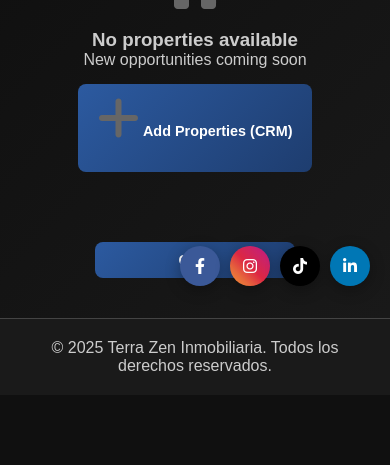
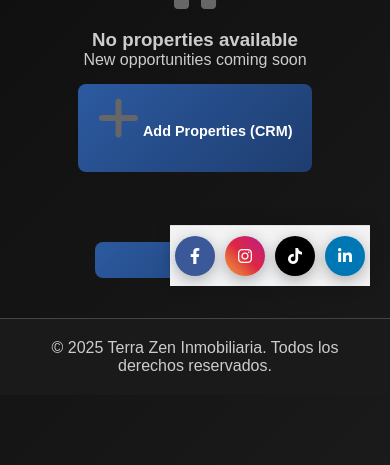
Before and after one commit to donpeperabe/CRM-landing-demo, a Flask app: page /propiedades in a window 390 px wide. Shown: the part 538-1003 px from the top of the page. Before the commit the page ends 909 px from the top, so only its background shows below. Run offline with Flask 3, Linux system fonts and the light colour scheme; data that the repository does not hold is empty.

Commit message:
Update style.css

```diff
--- a/static/style.css
+++ b/static/style.css
@@ -176,6 +176,104 @@ header, footer {
 .social-bar .social-btn.tt { background-color: #000000; }
 .social-bar .social-btn.ig {
     background: linear-gradient(45deg, #f09433, #e6683c, #dc2743, #cc2366, #bc1888);
+}
+/* BARRA DE REDES SOCIALES RESPONSIVE */
+.social-bar {
+    position: fixed;
+    right: 0;
+    top: 50%;
+    transform: translateY(-50%);
+    z-index: 1000;
+    display: flex;
+    flex-direction: column;
+    gap: 10px;
+    padding: 15px 8px;
+    background: rgba(255, 255, 255, 0.9);
+    backdrop-filter: blur(10px);
+    border-radius: 25px 0 0 25px;
+    box-shadow: -2px 0 15px rgba(0, 0, 0, 0.1);
+    margin-right: 0;
+    transition: all 0.3s ease;
+}
+
+.social-btn {
+    width: 45px;
+    height: 45px;
+    display: flex;
+    align-items: center;
+    justify-content: center;
+    border-radius: 50%;
+    color: white;
+    text-decoration: none;
+    transition: all 0.3s ease;
+    font-size: 18px;
+}
+
+.social-btn:hover {
+    transform: scale(1.1);
+    box-shadow: 0 5px 15px rgba(0, 0, 0, 0.2);
+}
+
+/* Colores específicos para cada red social */
+.social-btn.fb { background: #3b5998; }
+.social-btn.ig { background: #e4405f; }
+.social-btn.tt { background: #000000; }
+.social-btn.in { background: #0077b5; }
+
+.social-btn.fb:hover { background: #344e86; }
+.social-btn.ig:hover { background: #d32e4f; }
+.social-btn.tt:hover { background: #333333; }
+.social-btn.in:hover { background: #00669c; }
+
+/* ESTILOS PARA MÓVILES - Barra horizontal en la parte inferior */
+@media (max-width: 768px) {
+    .social-bar {
+        position: fixed;
+        bottom: 0;
+        top: auto;
+        left: 0;
+        right: 0;
+        transform: none;
+        flex-direction: row;
+        justify-content: space-around;
+        border-radius: 0;
+        padding: 12px 10px;
+        background: rgba(255, 255, 255, 0.95);
+        backdrop-filter: blur(15px);
+        box-shadow: 0 -2px 15px rgba(0, 0, 0, 0.1);
+        border-top: 1px solid #e0e0e0;
+    }
+
+    .social-btn {
+        width: 40px;
+        height: 40px;
+        font-size: 16px;
+    }
+
+    /* Efecto de elevación al hacer hover/tap en móviles */
+    .social-btn:active {
+        transform: scale(0.95);
+    }
+}
+
+/* Para pantallas muy pequeñas (móviles pequeños) */
+@media (max-width: 480px) {
+    .social-bar {
+        padding: 10px 5px;
+    }
+
+    .social-btn {
+        width: 35px;
+        height: 35px;
+        font-size: 14px;
+    }
+}
+
+/* Asegurar que no interfiera con el contenido */
+@media (max-width: 768px) {
+    body {
+        padding-bottom: 70px; /* Espacio para la barra social en móviles */
+    }
 }
 
 /* ======= GALERÍA ======= */
```
